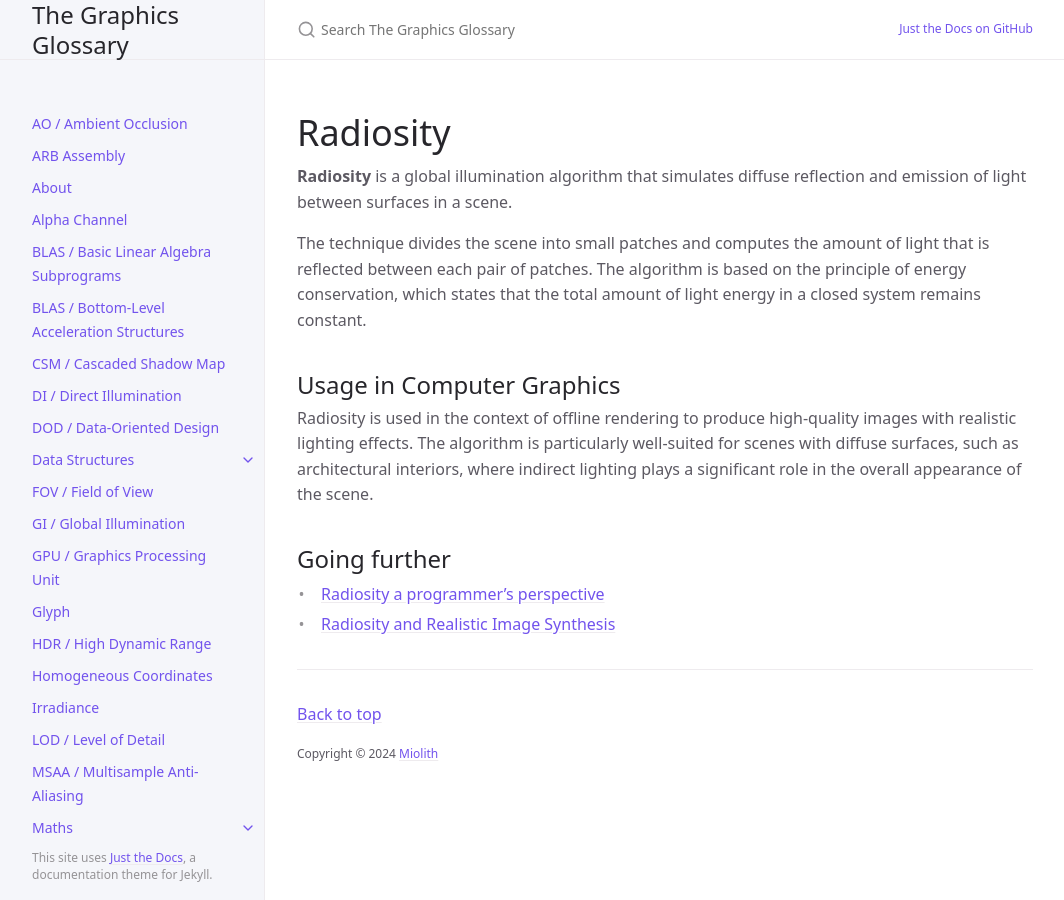
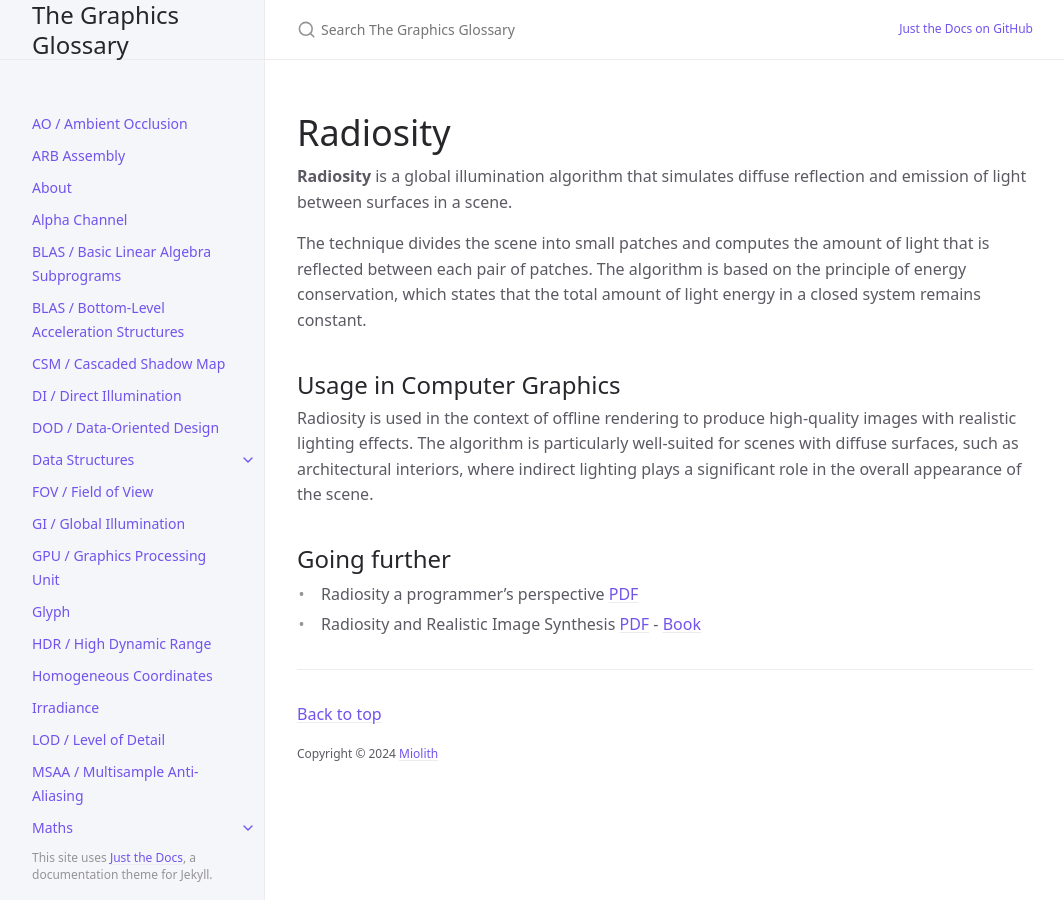
Before and after one commit to GraphicsGlossary/graphicsglossary.github.io, a Jekyll site: the page built from docs/radiosity.md, in a window 1280 px wide. Shown: the whole page, without its empty margins (107-1171 px from the left). Built offline with Jekyll 4.4.1, drawn with Linux system fonts in a browser that asks for light colours; cached includes are drawn as plain includes.

Commit message:
update radiosity links

```diff
--- a/docs/radiosity.md
+++ b/docs/radiosity.md
@@ -16,5 +16,5 @@ Radiosity is used in the context of offline rendering to produce high-quality im
 
 ## Going further
 
-- [Radiosity a programmer's perspective](https://www.researchgate.net/profile/Ian-Ashdown/publication/220690300_Radiosity_-_a_programmer%27s_perspective/links/0912f4ff5f5eb42776000000/Radiosity-a-programmers-perspective.pdf)
-- [Radiosity and Realistic Image Synthesis](http://twanclik.free.fr/electricity/electronic/pdfdone12/Radiosity%20and%20realistic%20image%20synthesis%20Cohen%20M.F.,%20Wallace%20J.R.%20(AP,%201995)(412s).pdf)
+- Radiosity a programmer's perspective [PDF](https://www.researchgate.net/profile/Ian-Ashdown/publication/220690300_Radiosity_-_a_programmer%27s_perspective/links/0912f4ff5f5eb42776000000/Radiosity-a-programmers-perspective.pdf)
+- Radiosity and Realistic Image Synthesis [PDF](http://twanclik.free.fr/electricity/electronic/pdfdone12/Radiosity%20and%20realistic%20image%20synthesis%20Cohen%20M.F.,%20Wallace%20J.R.%20(AP,%201995)(412s).pdf) - [Book](https://www.amazon.com/Radiosity-Realistic-Image-Synthesis-Michael/dp/0121782700)
```
